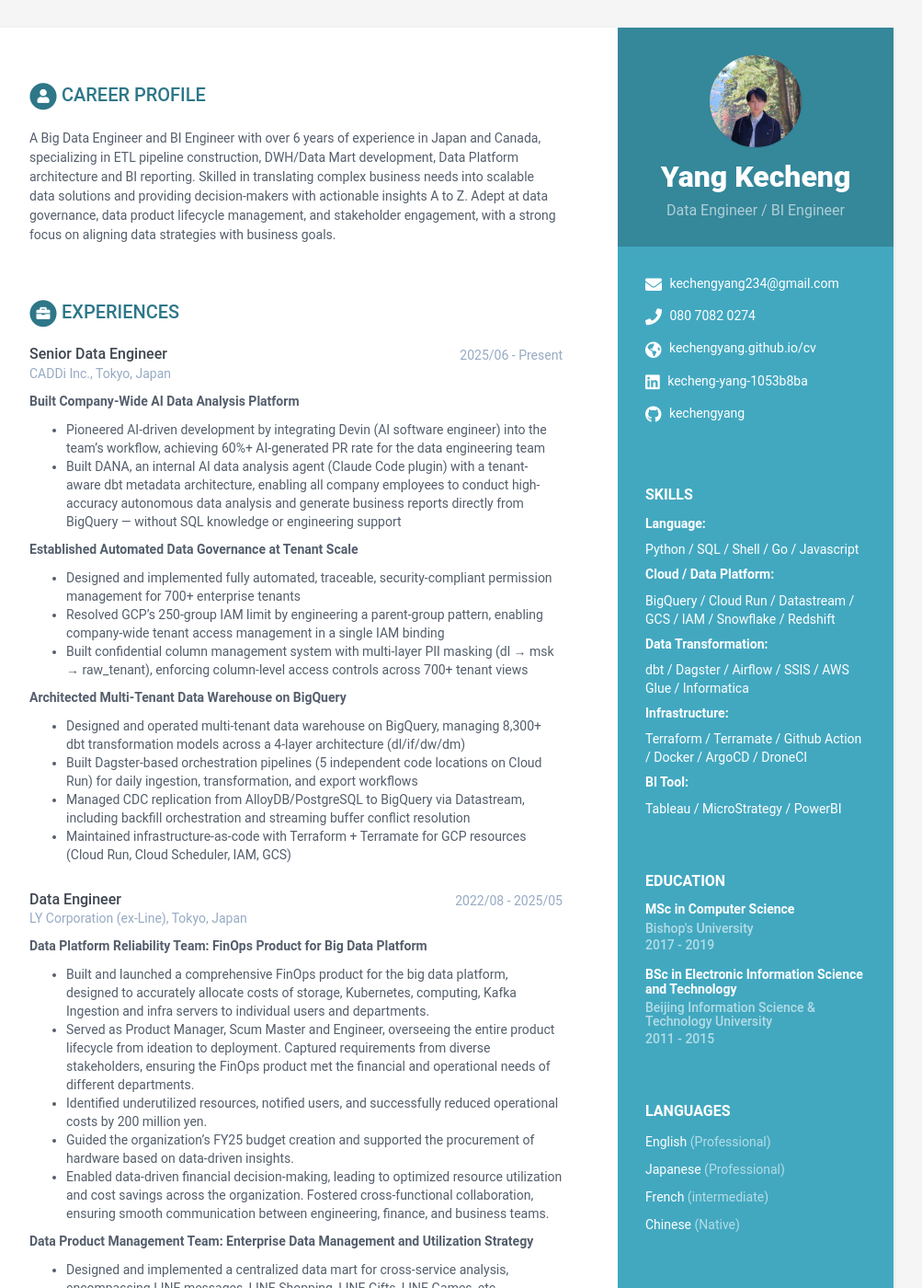
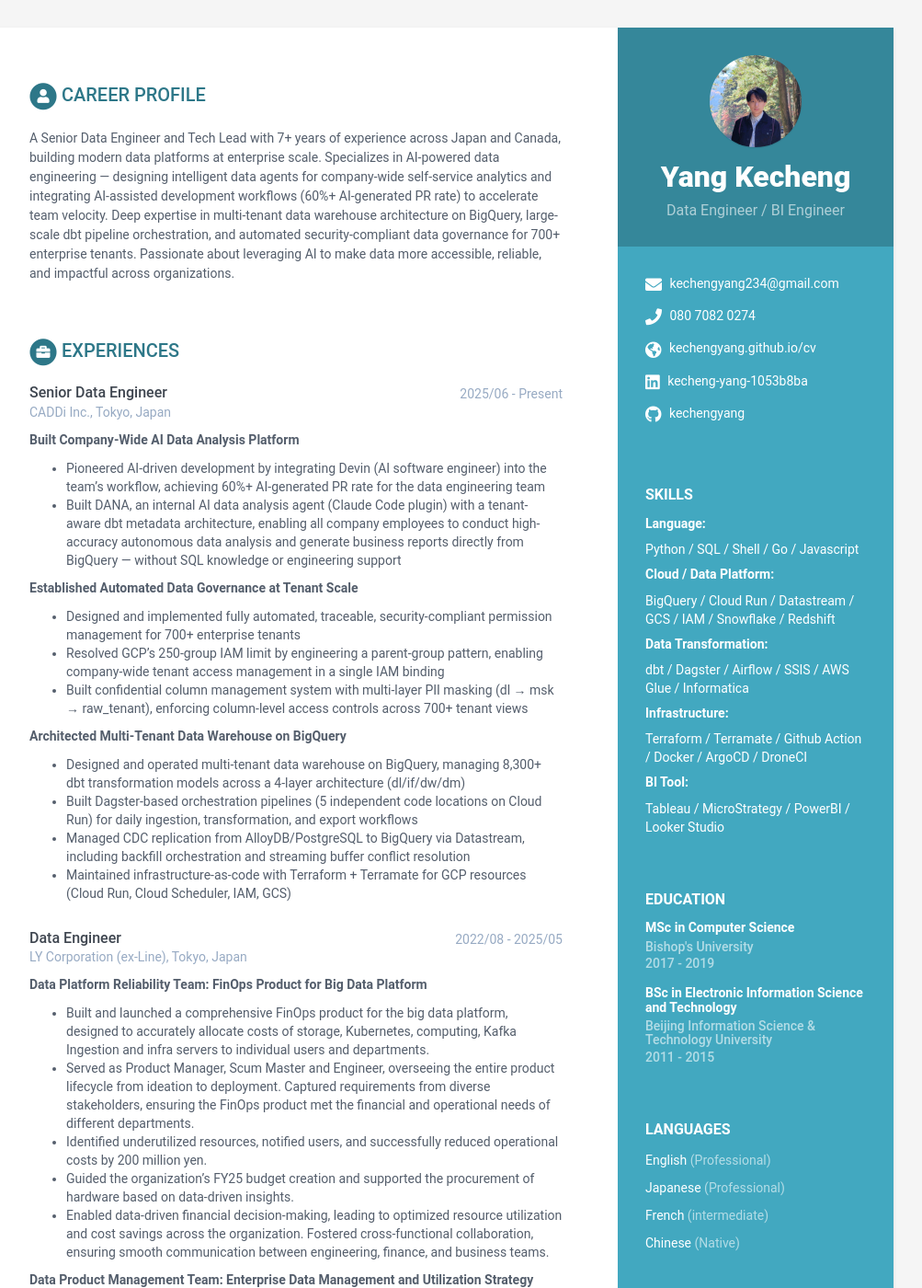
Before and after one commit to kechengyang/cv, a Jekyll site: the page built from index.html, in a window 1280 px wide and 1400 px high. Shown: the whole window at 92% size, without its empty margins (168-1171 px from the left). Built offline with Jekyll 4.4.1, drawn with Linux system fonts in a browser that asks for light colours.

Commit message:
style: update career summary for AI era, add Looker Studio to BI tools
Co-Authored-By: Claude Sonnet 4.6 <noreply@anthropic.com>

```diff
--- a/_data/data.yml
+++ b/_data/data.yml
@@ -40,7 +40,7 @@ sidebar:
       - item: Infrastructure
         skills: ["Terraform", "Terramate", "Github Action", "Docker", "ArgoCD", "DroneCI"]
       - item: BI Tool
-        skills: ["Tableau", "MicroStrategy", "PowerBI"]
+        skills: ["Tableau", "MicroStrategy", "PowerBI", "Looker Studio"]
 
   languages:
     title: Languages
@@ -72,7 +72,7 @@ sidebar:
 career-profile:
   title: Career Profile
   summary: |
-    A Big Data Engineer and BI Engineer with over 6 years of experience in Japan and Canada, specializing in ETL pipeline construction, DWH/Data Mart development, Data Platform architecture and BI reporting. Skilled in translating complex business needs into scalable data solutions and providing decision-makers with actionable insights A to Z. Adept at data governance, data product lifecycle management, and stakeholder engagement, with a strong focus on aligning data strategies with business goals.
+    A Senior Data Engineer and Tech Lead with 7+ years of experience across Japan and Canada, building modern data platforms at enterprise scale. Specializes in AI-powered data engineering — designing intelligent data agents for company-wide self-service analytics and integrating AI-assisted development workflows (60%+ AI-generated PR rate) to accelerate team velocity. Deep expertise in multi-tenant data warehouse architecture on BigQuery, large-scale dbt pipeline orchestration, and automated security-compliant data governance for 700+ enterprise tenants. Passionate about leveraging AI to make data more accessible, reliable, and impactful across organizations.
 education:
   title: Education
   info:
```
